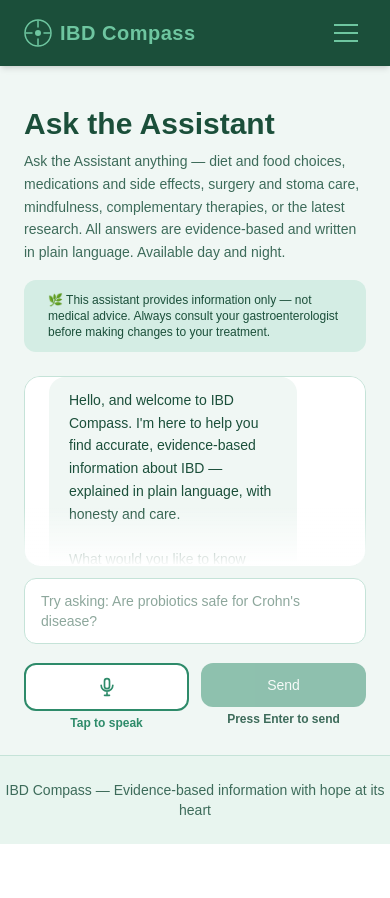
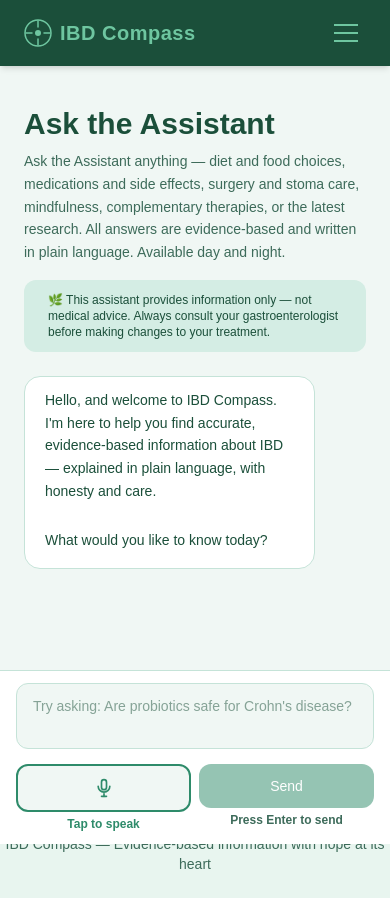
Before and after one commit to VRLes/crohns-compass, a Next.js app: page /ask-the-assistant in a window 390 px wide. Before the commit the page ends 844 px from the top, so only its background shows below. Built offline with nearby package versions, Linux system fonts and the light colour scheme.

Commit message:
Assistant: markdown rendering, natural scroll, sticky input bar on mobile

```diff
--- a/app/ask-the-assistant/page.tsx
+++ b/app/ask-the-assistant/page.tsx
@@ -22,6 +22,29 @@ const EXAMPLE_QUESTIONS = [
   "What questions should I ask my gastroenterologist?",
 ];
 
+function renderMarkdown(content: string, textColor: string) {
+  return (
+    <div style={{ color: textColor }}>
+      {content.split("\n").map((line, i) => {
+        if (line.startsWith("### "))
+          return <h3 key={i} style={{ fontWeight: 700, fontSize: "0.95rem", marginTop: "0.75rem", marginBottom: "0.25rem" }}>{line.replace("### ", "")}</h3>;
+        if (line.startsWith("## "))
+          return <h2 key={i} style={{ fontWeight: 700, fontSize: "1rem", marginTop: "1rem", marginBottom: "0.25rem" }}>{line.replace("## ", "")}</h2>;
+        if (line.startsWith("# "))
+          return <h1 key={i} style={{ fontWeight: 700, fontSize: "1.1rem", marginTop: "1rem", marginBottom: "0.25rem" }}>{line.replace("# ", "")}</h1>;
+        if (line.startsWith("- ") || line.startsWith("* "))
+          return <li key={i} style={{ marginLeft: "1rem", listStyleType: "disc" }}>{line.replace(/^[-*] /, "").replace(/\*\*(.*?)\*\*/g, "$1")}</li>;
+        if (line.startsWith("---"))
+          return <hr key={i} style={{ border: "none", borderTop: "1px solid var(--border-color)", margin: "0.5rem 0" }} />;
+        if (line.trim() === "")
+          return <br key={i} />;
+        const boldLine = line.replace(/\*\*(.*?)\*\*/g, (_, t) => `<strong>${t}</strong>`);
+        return <p key={i} style={{ marginBottom: "0.25rem" }} dangerouslySetInnerHTML={{ __html: boldLine }} />;
+      })}
+    </div>
+  );
+}
+
 export default function AskTheAssistant() {
   const [messages, setMessages] = useState<Message[]>([WELCOME_MESSAGE]);
   const [input, setInput] = useState("");
@@ -42,7 +65,6 @@ export default function AskTheAssistant() {
     );
   }, []);
 
-  // Cycle placeholder examples every 4 seconds — stops when user focuses textarea
   useEffect(() => {
     if (isFocused) {
       if (cycleRef.current) clearInterval(cycleRef.current);
@@ -57,13 +79,8 @@ export default function AskTheAssistant() {
   }, [isFocused]);
 
   useEffect(() => {
-    const container = chatContainerRef.current;
-    const lastAssistant = lastAssistantRef.current;
-    if (!container) return;
-    if (messages.length > 0 && messages[messages.length - 1].role === "assistant" && lastAssistant) {
-      container.scrollTop = lastAssistant.offsetTop - container.offsetTop;
-    } else {
-      container.scrollTop = container.scrollHeight;
+    if (messages.length > 1 && lastAssistantRef.current) {
+      lastAssistantRef.current.scrollIntoView({ behavior: "smooth", block: "start" });
     }
   }, [messages]);
 
@@ -153,7 +170,6 @@ export default function AskTheAssistant() {
     }
   };
 
-  // Placeholder — shows listening state, cycling example, or static prompt
   const placeholder = listening
     ? "Listening..."
     : isFocused
@@ -161,12 +177,12 @@ export default function AskTheAssistant() {
     : `Try asking: ${EXAMPLE_QUESTIONS[placeholderIndex]}`;
 
   return (
-    <div className="min-h-screen flex flex-col" style={{ backgroundColor: "var(--bg-page)" }}>
+    <div style={{ backgroundColor: "var(--bg-page)", minHeight: "100vh" }}>
 
       <Nav active="/ask-the-assistant" />
 
       {/* Page header */}
-      <div className="max-w-4xl mx-auto w-full px-6 pt-10 pb-6">
+      <div className="max-w-2xl mx-auto w-full px-6 pt-10 pb-6">
         <h1 className="text-3xl font-bold mb-2" style={{ color: "var(--text-primary)" }}>Ask the Assistant</h1>
         <p className="text-sm leading-relaxed" style={{ color: "var(--text-secondary)" }}>
           Ask the Assistant anything — diet and food choices, medications and side effects, surgery and stoma care, mindfulness, complementary therapies, or the latest research. All answers are evidence-based and written in plain language. Available day and night.
@@ -179,20 +195,9 @@ export default function AskTheAssistant() {
         </div>
       </div>
 
-      {/* Chat section */}
-      <div className="max-w-4xl mx-auto w-full px-6 pb-6 flex flex-col" style={{ flex: "1 1 0", minHeight: 0 }}>
-
-        {/* Chat card — fills available height, scrolls inside */}
-        <div className="relative" style={{ flex: "1 1 0", minHeight: 0 }}>
-          <div
-            ref={chatContainerRef}
-            className="absolute inset-0 rounded-2xl p-6 flex flex-col gap-4 chat-scroll"
-            style={{
-              backgroundColor: "var(--bg-card)",
-              border: "1px solid var(--border-color)",
-              overflowY: "scroll",
-            }}
-          >
+      {/* Chat messages — natural page scroll */}
+      <div className="max-w-2xl mx-auto w-full px-6 pb-56">
+        <div className="flex flex-col gap-4" ref={chatContainerRef}>
           {messages.map((msg, i) => (
             <div
               key={i}
@@ -203,18 +208,29 @@ export default function AskTheAssistant() {
                 className="rounded-2xl px-5 py-3 text-sm leading-relaxed"
                 style={{
                   maxWidth: "85%",
-                    backgroundColor: msg.role === "user" ? "#2E8B6A" : "var(--bg-page)",
+                  backgroundColor: msg.role === "user" ? "#2E8B6A" : "var(--bg-card)",
                   color: msg.role === "user" ? "#ffffff" : "var(--text-primary)",
-                    whiteSpace: "pre-wrap",
+                  border: msg.role === "assistant" ? "1px solid var(--border-color)" : "none",
                 }}
               >
-                  {msg.content}
+                {msg.role === "user" ? (
+                  <span style={{ whiteSpace: "pre-wrap" }}>{msg.content}</span>
+                ) : (
+                  renderMarkdown(msg.content, "var(--text-primary)")
+                )}
               </div>
             </div>
           ))}
           {loading && (
             <div className="flex justify-start">
-                <div className="rounded-2xl px-5 py-3 text-sm" style={{ backgroundColor: "var(--bg-page)", color: "var(--text-secondary)" }}>
+              <div
+                className="rounded-2xl px-5 py-3 text-sm"
+                style={{
+                  backgroundColor: "var(--bg-card)",
+                  color: "var(--text-secondary)",
+                  border: "1px solid var(--border-color)",
+                }}
+              >
                 Thinking...
               </div>
             </div>
@@ -222,33 +238,30 @@ export default function AskTheAssistant() {
           <div ref={bottomRef} />
         </div>
 
-          {/* Fade gradient — signals more content below */}
-          <div
-            className="absolute bottom-0 left-0 right-0 rounded-b-2xl pointer-events-none"
-            style={{
-              height: "60px",
-              background: "linear-gradient(to bottom, transparent, var(--bg-card))",
-            }}
-          />
-        </div>
-
-        {/* Clear conversation — only shows after first reply */}
+        {/* Clear conversation */}
         {messages.length > 1 && (
-          <div className="mt-2 text-center">
+          <div className="mt-4 text-center">
             <button
               onClick={clearConversation}
-              className="text-xs font-semibold whitespace-nowrap hover:opacity-70 transition-opacity"
+              className="text-xs font-semibold hover:opacity-70 transition-opacity"
               style={{ color: "var(--text-secondary)" }}
             >
               ✕ Clear conversation
             </button>
           </div>
         )}
+      </div>
 
-        {/* Input row — stacks on mobile, side-by-side on tablet+ */}
-        <div className="mt-3 flex flex-col sm:flex-row gap-3 sm:items-end">
+      {/* Sticky input bar */}
+      <div
+        className="fixed bottom-0 left-0 right-0 px-4 py-3 z-50"
+        style={{
+          backgroundColor: "var(--bg-card)",
+          borderTop: "1px solid var(--border-color)",
+        }}
+      >
+        <div className="max-w-2xl mx-auto flex flex-col sm:flex-row gap-2 sm:items-end">
 
-          {/* Textarea with clear button */}
           <div className="flex-1 relative">
             <textarea
               value={input}
@@ -260,7 +273,7 @@ export default function AskTheAssistant() {
               rows={2}
               className="w-full rounded-xl px-4 py-3 text-sm resize-none focus:outline-none"
               style={{
-                backgroundColor: "var(--bg-card)",
+                backgroundColor: "var(--bg-page)",
                 border: `1px solid ${listening ? "#2E8B6A" : "var(--border-color)"}`,
                 color: "var(--text-primary)",
                 paddingRight: input.trim() ? "2.5rem" : "1rem",
@@ -283,10 +296,8 @@ export default function AskTheAssistant() {
             </button>
           </div>
 
-          {/* Mic + Send row — sit side-by-side under textarea on mobile, inline on tablet+ */}
-          <div className="flex gap-3 justify-center sm:contents">
+          <div className="flex gap-2 justify-center sm:contents">
 
-            {/* Mic button + label */}
             {speechSupported && (
               <div className="flex flex-col items-center gap-1 flex-1 sm:flex-none">
                 <button
@@ -294,7 +305,7 @@ export default function AskTheAssistant() {
                   title={listening ? "Tap to stop" : "Tap to speak"}
                   className="w-full sm:w-auto px-4 py-3 rounded-xl font-medium transition-all flex items-center justify-center"
                   style={{
-                    backgroundColor: listening ? "#922B21" : "var(--bg-card)",
+                    backgroundColor: listening ? "#922B21" : "var(--bg-page)",
                     color: listening ? "#ffffff" : "#2E8B6A",
                     border: `2px solid ${listening ? "#922B21" : "#2E8B6A"}`,
                     animation: listening ? "micPulse 1.5s ease-in-out infinite" : "none",
@@ -307,16 +318,12 @@ export default function AskTheAssistant() {
                     <line x1="9" y1="22" x2="15" y2="22" />
                   </svg>
                 </button>
-                <span
-                  className="text-xs font-semibold whitespace-nowrap"
-                  style={{ color: listening ? "#922B21" : "#2E8B6A" }}
-                >
+                <span className="text-xs font-semibold whitespace-nowrap" style={{ color: listening ? "#922B21" : "#2E8B6A" }}>
                   {listening ? "Tap to stop" : "Tap to speak"}
                 </span>
               </div>
             )}
 
-            {/* Send button + label */}
             <div className="flex flex-col items-center gap-1 flex-1 sm:flex-none">
               <button
                 onClick={sendMessage}
@@ -326,41 +333,28 @@ export default function AskTheAssistant() {
               >
                 Send
               </button>
-              <span
-                className="text-xs font-semibold whitespace-nowrap"
-                style={{ color: "var(--text-secondary)" }}
-              >
+              <span className="text-xs font-semibold whitespace-nowrap" style={{ color: "var(--text-secondary)" }}>
                 Press Enter to send
               </span>
             </div>
 
           </div>
-
+        </div>
       </div>
 
-        {/* Scrollbar + mic pulse styles */}
       <style>{`
-          .chat-scroll::-webkit-scrollbar {
-            width: 6px;
-          }
-          .chat-scroll::-webkit-scrollbar-track {
-            background: transparent;
-          }
-          .chat-scroll::-webkit-scrollbar-thumb {
-            background-color: #2E8B6A;
-            border-radius: 999px;
-          }
         @keyframes micPulse {
           0%, 100% { box-shadow: 0 0 0 0 rgba(146, 43, 33, 0.4); }
           50% { box-shadow: 0 0 0 8px rgba(146, 43, 33, 0); }
         }
       `}</style>
 
-      </div>
-
-      <footer className="border-t py-6 text-center" style={{ borderColor: "var(--border-color)", backgroundColor: "var(--footer-bg)" }}>
-        <p className="text-sm flex items-center justify-center gap-2 flex-wrap" style={{ color: "var(--text-secondary)" }}>
-          <span>IBD Compass — Evidence-based information with hope at its heart</span>
+      <footer
+        className="border-t py-6 text-center"
+        style={{ borderColor: "var(--border-color)", backgroundColor: "var(--footer-bg)" }}
+      >
+        <p className="text-sm" style={{ color: "var(--text-secondary)" }}>
+          IBD Compass — Evidence-based information with hope at its heart
         </p>
       </footer>
 
--- a/package.json
+++ b/package.json
@@ -13,7 +13,8 @@
     "@vercel/analytics": "^2.0.1",
     "next": "16.3.2",
     "react": "19.2.8",
-    "react-dom": "19.2.8"
+    "react-dom": "19.2.8",
+    "react-markdown": "^10.1.0"
   },
   "devDependencies": {
     "@tailwindcss/postcss": "^4",
```
Also changed, not shown: 1 other file (tests, documents, lock files or other folders). Lines whose indentation alone changed are shown as unchanged.
